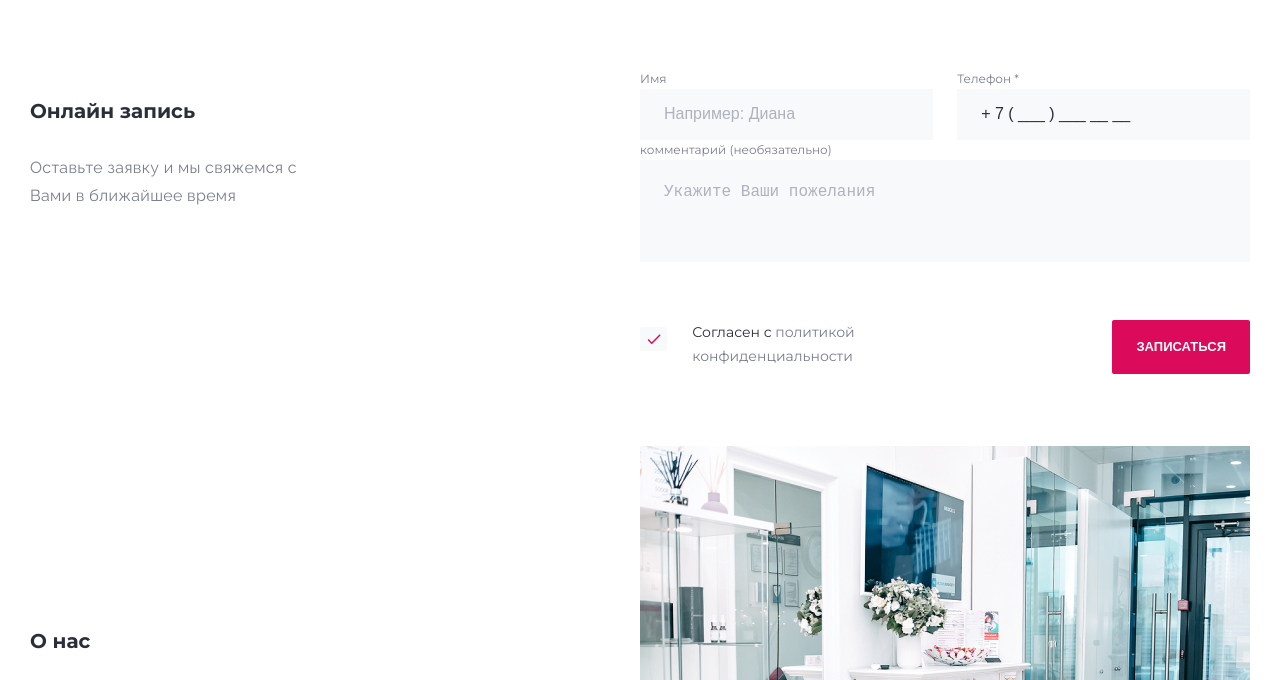
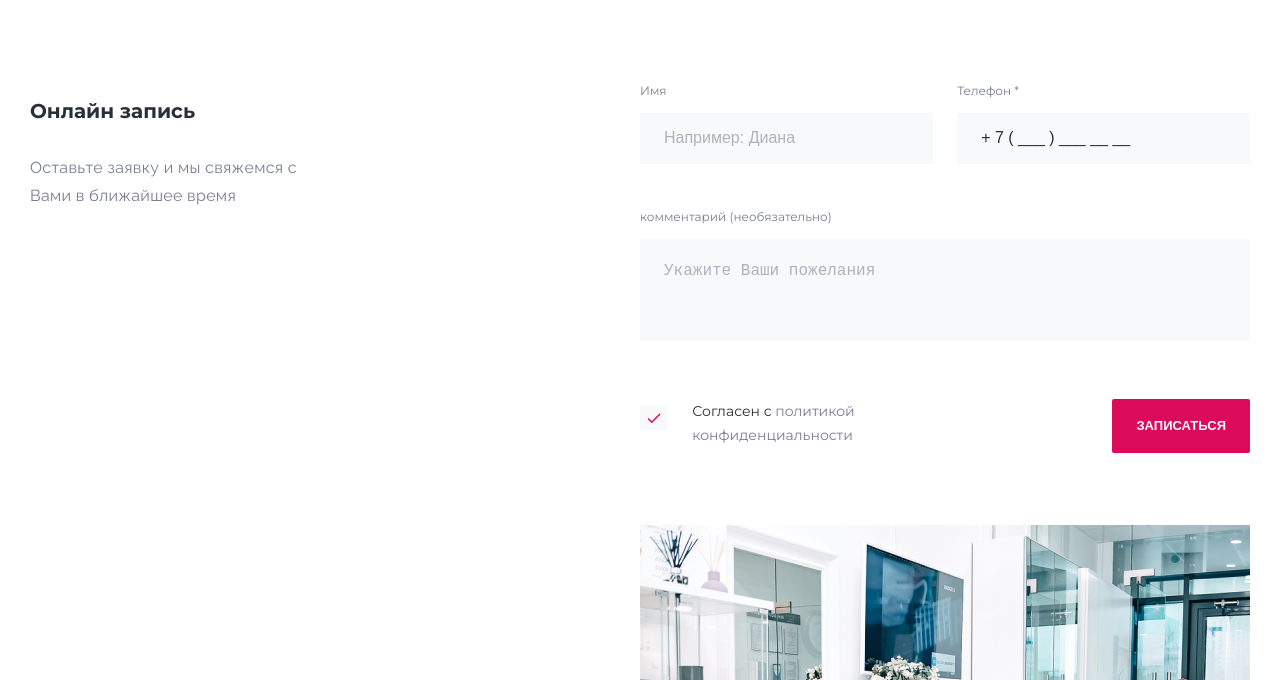
Before and after one commit to Dima27011993/malvinacorrect, a website: page app/index.html in a window 1280 px wide. Shown: the part 3294-3974 px from the top of the page. Drawn offline with Linux system fonts and the light colour scheme.

Commit message:
correct margin to staff and form padding to text

```diff
--- a/app/scss/_components.scss
+++ b/app/scss/_components.scss
@@ -13,7 +13,6 @@ font-weight: normal;
 font-size: 12px;
 line-height: 20px;
 color: #787E90;
-margin: 0;
 }
 
 p.p13_24{
--- a/app/scss/_order.scss
+++ b/app/scss/_order.scss
@@ -20,6 +20,7 @@ section#order{
         display: flex;
         justify-content: space-between;
         width: 100%;
+        margin-bottom: 43px;
 
 
     .left__content__order,
--- a/app/scss/_staff.scss
+++ b/app/scss/_staff.scss
@@ -27,6 +27,7 @@ section#staff{
     .p12_20 {
         font-size: 14px;
         text-transform: uppercase;
+        margin: 0;
 
     }
     .p16_28{
```
Also changed, not shown: app/css/style.min.css.
